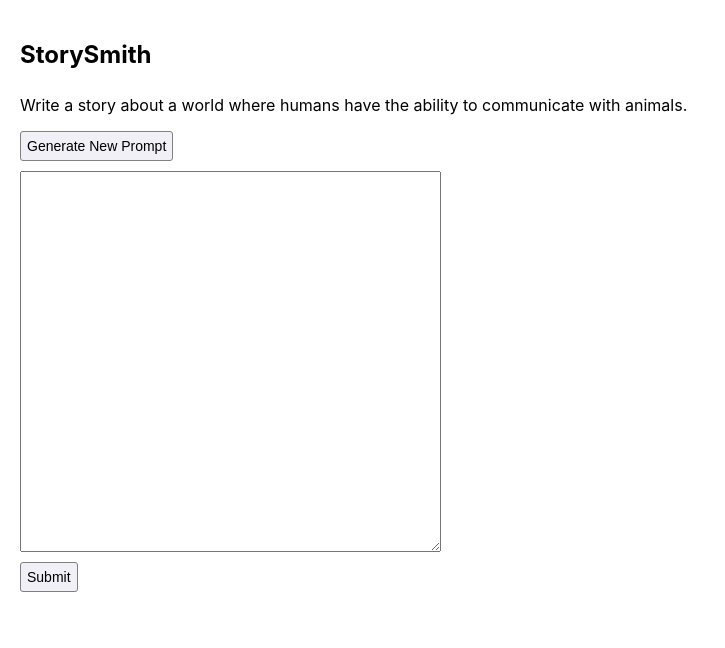
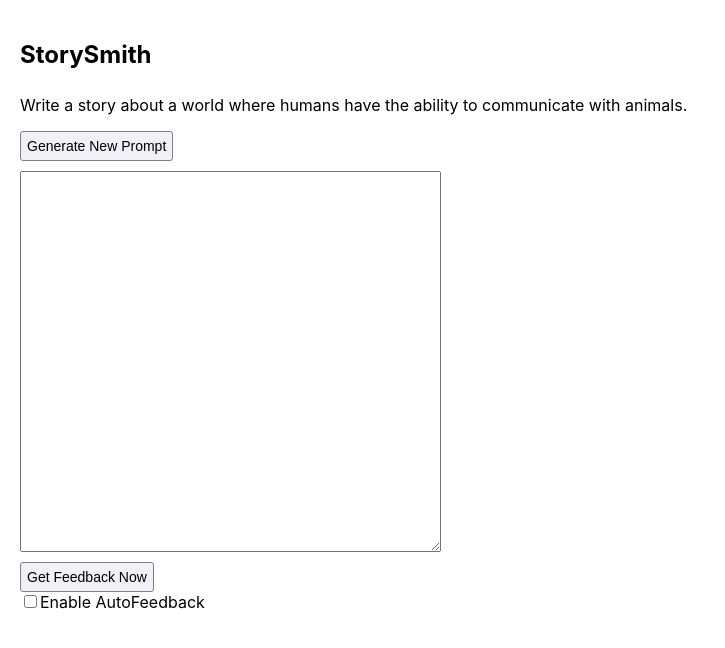
Before and after one commit to AnJiang88/Story-Smith, a React (Create React App) app: page / in a window 1280 px wide. Shown: the top 648 px of the page, without its empty margins (0-725 px from the left). Built offline with nearby package versions, Linux system fonts and the light colour scheme.

Commit message:
Add ability to toggle enabling auto feedback

```diff
--- a/src/App.tsx
+++ b/src/App.tsx
@@ -4,21 +4,60 @@ import UserInput from './components/UserInput';
 import FeedbackBubble from './components/feedback/FeedbackBubble';
 import './App.scss';
 import { chatCompletion } from './api/api';
+import { send } from 'process';
+
+const MAX_SENTENCES = 3;
 
 function App() {
   const [prompt, setPrompt] = useState<string>("");
   const [userText, setUserText] = useState('');
   const [feedback, setFeedback] = useState<string>("");
+  const [isAutoFeedback, setIsAutoFeedback] = useState(false);
+  const [sentenceCount, setSentenceCount] = useState(0);
+  const [intervalId, setIntervalId] = useState<NodeJS.Timeout>();
 
   useEffect(() => {
-  })
+    if (isAutoFeedback) {
+      startInterval();
+    } else {
+      setSentenceCount(0)
+      clearInterval(intervalId);
+    }
+  }, [isAutoFeedback]);
+
+  useEffect(() => {
+    if (sentenceCount === MAX_SENTENCES) {
+      setSentenceCount(0)
+      resetInterval();
+      sendChatCompletion();
+    };
+  }, [sentenceCount]);
+
+  const startInterval = () => {
+    setSentenceCount(0);
+    setIntervalId(setInterval(() => {
+      sendChatCompletion();
+    }, 60000)); // 60 seconds
+  };
+
+  const resetInterval = () => {
+    if (isAutoFeedback) {
+      clearInterval(intervalId);
+      startInterval();
+    }
+  };
 
   const handleSubmit = (event: React.FormEvent) => {
     event.preventDefault();
+    resetInterval();
+    sendChatCompletion();
+  };
+
+  const sendChatCompletion = () => {
     chatCompletion(prompt, userText, 512).then((aiFeedback) => {
       setFeedback(aiFeedback);
     })
-  };
+  }
 
   return (
     <>
@@ -27,7 +66,15 @@ function App() {
           <h1 className="title">StorySmith</h1>
           <Prompt prompt={prompt} setPrompt={setPrompt} />
           <div className="student-section">
-            <UserInput userText={userText} setUserText={setUserText} onSubmitText={handleSubmit} />
+          <UserInput
+            userText={userText}
+            setUserText={setUserText}
+            sentenceCount={sentenceCount}
+            setSentenceCount={setSentenceCount}
+            onSubmitText={handleSubmit}
+            isAutoFeedback={isAutoFeedback}
+            setIsAutoFeedback={setIsAutoFeedback}
+          />
             {feedback && <FeedbackBubble text={feedback} />}
           </div>
         </section>
--- a/src/api/api.ts
+++ b/src/api/api.ts
@@ -6,17 +6,20 @@ export async function textCompletion(prompt: string, maxTokens=512) {
   return getTextCompletion(input, maxTokens);
 }
 
-const systemPrimer = "You are a helpful assistant for a student writing an essay. Provide constructive pointers and suggestions to help the student improve their writing. Focus on specific details, structure, and clarity. Avoid writing full sentences."
-
+const systemPrimer = "You are my helpful assistant for writing a creative story. Read my creative writing and analyze it to see how it answers the prompt. Provide me constructive suggestions to help me improve my writing. Focus on giving me specific details, structure, and clarity. Give your response in short senteces and don't give me more than 40 words."
 
 export async function chatCompletion(prompt: string, draft: string, maxTokens=512) {
   const systemMessage = {
     role: 'system',
     content: systemPrimer + prompt
   }
+  const promptMessage = {
+    role: 'user',
+    content: "This is my prompt: " + prompt
+  }
   const userMessage = {
     role: 'user',
-    content: draft
+    content: "Here is my draft:\n\n" + draft
   }
-  return getChatCompletion([systemMessage, userMessage], maxTokens);
+  return getChatCompletion([systemMessage, promptMessage, userMessage], maxTokens);
 }
--- a/src/components/UserInput.tsx
+++ b/src/components/UserInput.tsx
@@ -1,15 +1,35 @@
-import React, { useState, ChangeEvent } from 'react';
+import React, { ChangeEvent } from 'react';
 
 interface UserInputProps {
   userText: string;
   setUserText: React.Dispatch<React.SetStateAction<string>>;
+  sentenceCount: number;
+  setSentenceCount: React.Dispatch<React.SetStateAction<number>>;
   onSubmitText: (event: React.FormEvent) => void;
+  isAutoFeedback: boolean;
+  setIsAutoFeedback: React.Dispatch<React.SetStateAction<boolean>>;
 }
 
-const UserInput: React.FC<UserInputProps> = ({ userText, setUserText, onSubmitText }) => {
+const UserInput: React.FC<UserInputProps> = ({
+  userText,
+  setUserText,
+  sentenceCount,
+  setSentenceCount,
+  onSubmitText,
+  isAutoFeedback,
+  setIsAutoFeedback,
+}) => {
+  const handleInputChange = (event: ChangeEvent<HTMLTextAreaElement>) => {
+    let text = event.target.value;
+    setUserText(text);
 
-  const handleInputChange = (event: ChangeEvent<HTMLTextAreaElement>) => {
-    setUserText(event.target.value);
+    if (isAutoFeedback && (text.endsWith('.') || text.endsWith('!') || text.endsWith('?'))) {
+      setSentenceCount(sentenceCount + 1)
+    }
+  };
+
+  const handleCheckboxChange = (event: ChangeEvent<HTMLInputElement>) => {
+    setIsAutoFeedback(event.target.checked);
   };
 
   return (
@@ -21,7 +41,19 @@ const UserInput: React.FC<UserInputProps> = ({ userText, setUserText, onSubmitTe
         rows={25}
         cols={50}
       />
-      <button className="submit-button" onClick={onSubmitText}>Submit</button>
+      <button className="submit-button" onClick={onSubmitText}>
+        Get Feedback Now
+      </button>
+      <div>
+        <label>
+          <input
+            type="checkbox"
+            checked={isAutoFeedback}
+            onChange={handleCheckboxChange}
+          />
+          Enable AutoFeedback
+        </label>
+      </div>
     </div>
   );
 };
```
Also changed, not shown: src/components/Prompt.tsx (indentation only).
